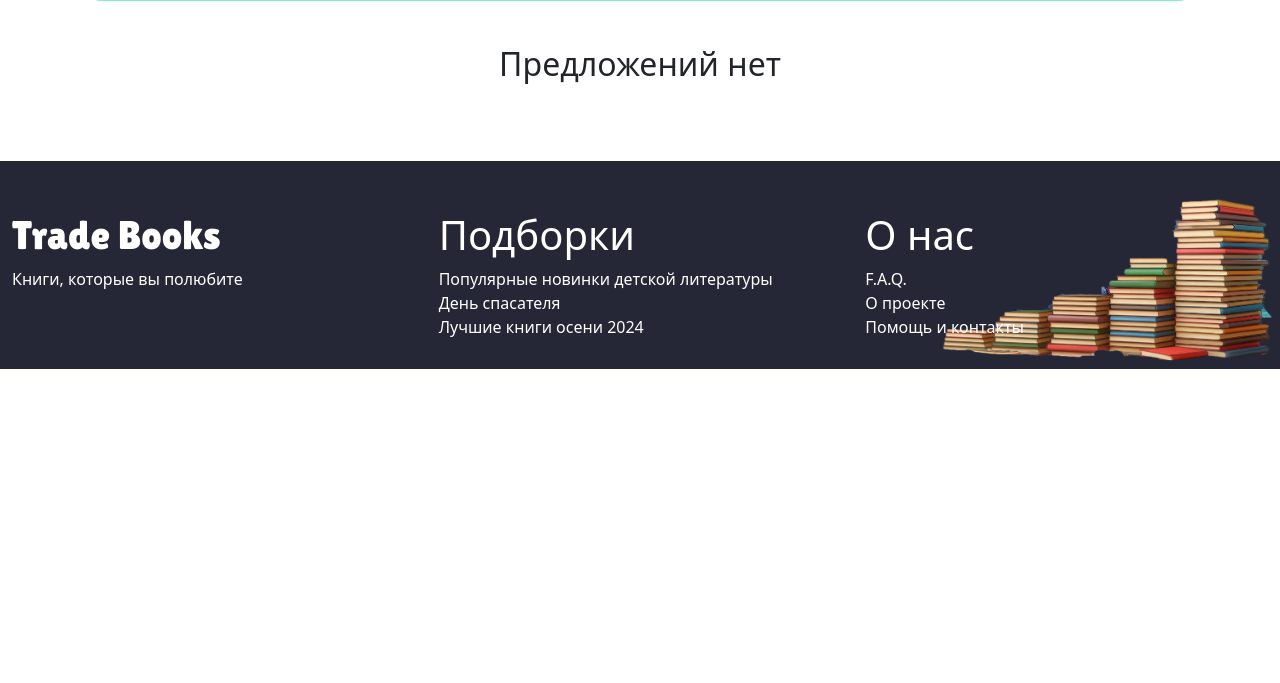
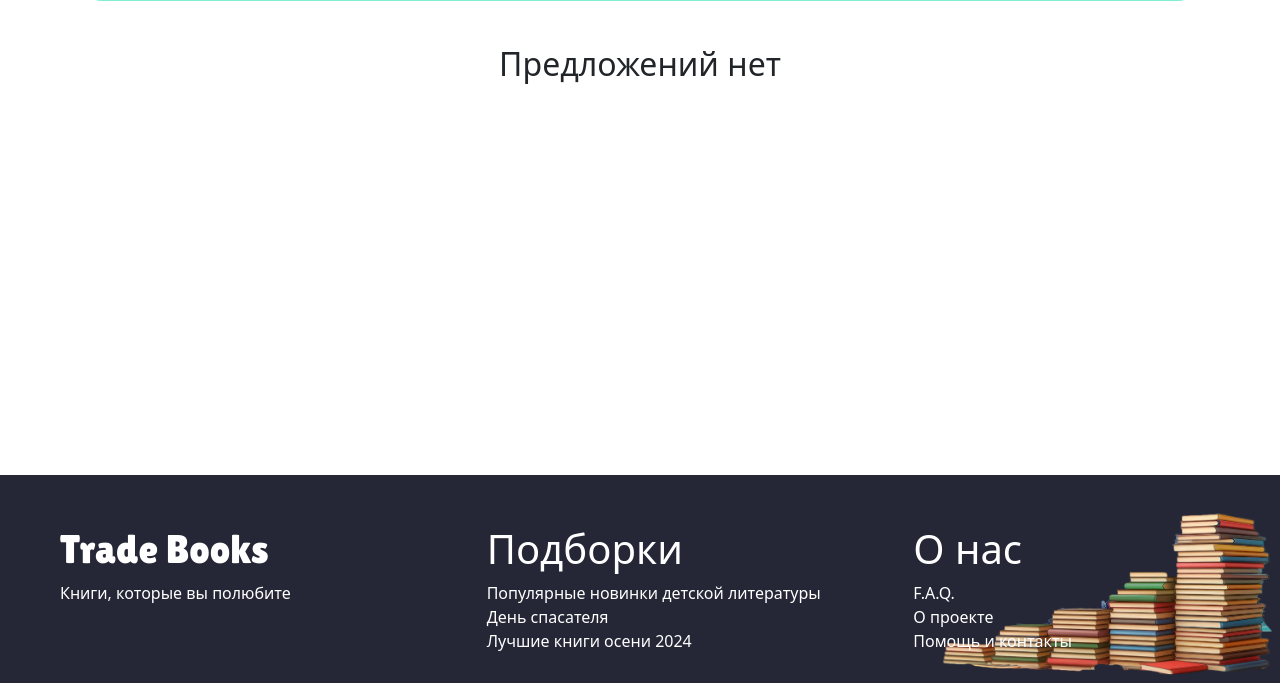
Before and after one commit to RainDarkNess/project_IVT_25_u, a Django app: page / in a window 1280 px wide. Shown: the part 1645-2328 px from the top of the page. Before the commit the page ends 2014 px from the top, so only its background shows below. Run offline with Django 5.2, Linux system fonts and the light colour scheme; data that the repository does not hold is empty; some libraries are stand-ins or nearby versions.

Commit message:
<prod-bag-fix> restyle login and fix for footer

```diff
--- a/books/main/templates/main/footer.html
+++ b/books/main/templates/main/footer.html
@@ -2,21 +2,21 @@
     <div class="footer-inner-block">
         <div class="row">
             <div class="col-md-4">
-                <h1 class="logo-footer">Trade Books</h1>
-                <p>Книги, которые вы полюбите</p>
+                <h1 class="logo-footer ms-5">Trade Books</h1>
+                <p class="ms-5">Книги, которые вы полюбите</p>
 <!--                <a href="#vk"><img src="" alt="VK"></a>-->
             </div>
             <div class="col-md-4">
-                <h1>Подборки</h1>
-                <a href="#" class="d-block">Популярные новинки детской литературы</a>
-                <a href="#" class="d-block">День спасателя</a>
-                <a href="#" class="d-block">Лучшие книги осени 2024</a>
+                <h1 class="ms-5">Подборки</h1>
+                <a href="#" class="d-block ms-5">Популярные новинки детской литературы</a>
+                <a href="#" class="d-block ms-5">День спасателя</a>
+                <a href="#" class="d-block ms-5">Лучшие книги осени 2024</a>
             </div>
             <div class="col-md-4">
-                <h1>О нас</h1>
-                <a href="#" class="d-block">F.A.Q.</a>
-                <a href="#" class="d-block">О проекте</a>
-                <a href="#" class="d-block">Помощь и контакты</a>
+                <h1 class="ms-5">О нас</h1>
+                <a href="#" class="d-block ms-5">F.A.Q.</a>
+                <a href="#" class="d-block ms-5">О проекте</a>
+                <a href="#" class="d-block ms-5">Помощь и контакты</a>
             </div>
         </div>
     </div>
--- a/books/static/css/css.css
+++ b/books/static/css/css.css
@@ -10,6 +10,7 @@
 
 .container{
     background: var(--bg-second);
+    min-height: 50vh;
 }
 .container-fluid{
     /*background: var(--bg-second);*/
```
Also changed, not shown: books/main/templates/registration/login.html (+18 -7 lines), books/static/img/smile_agitator.png (added), books/static/img/smile_agitator_chb.png (added).
